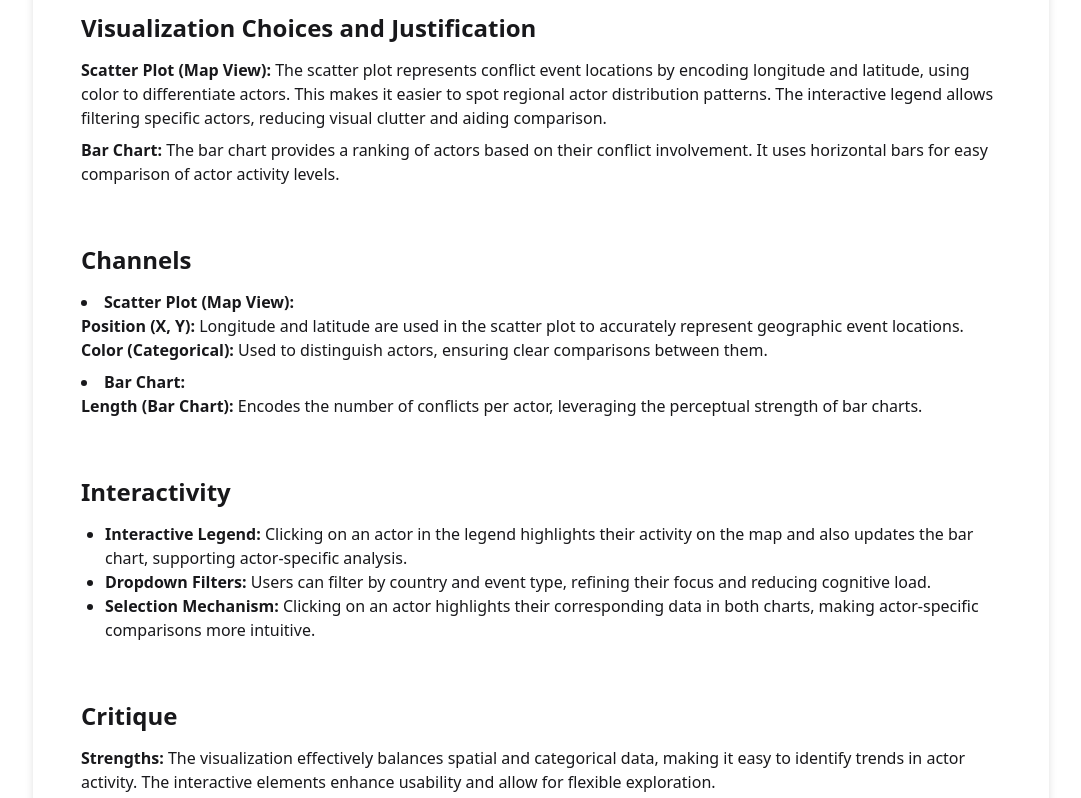
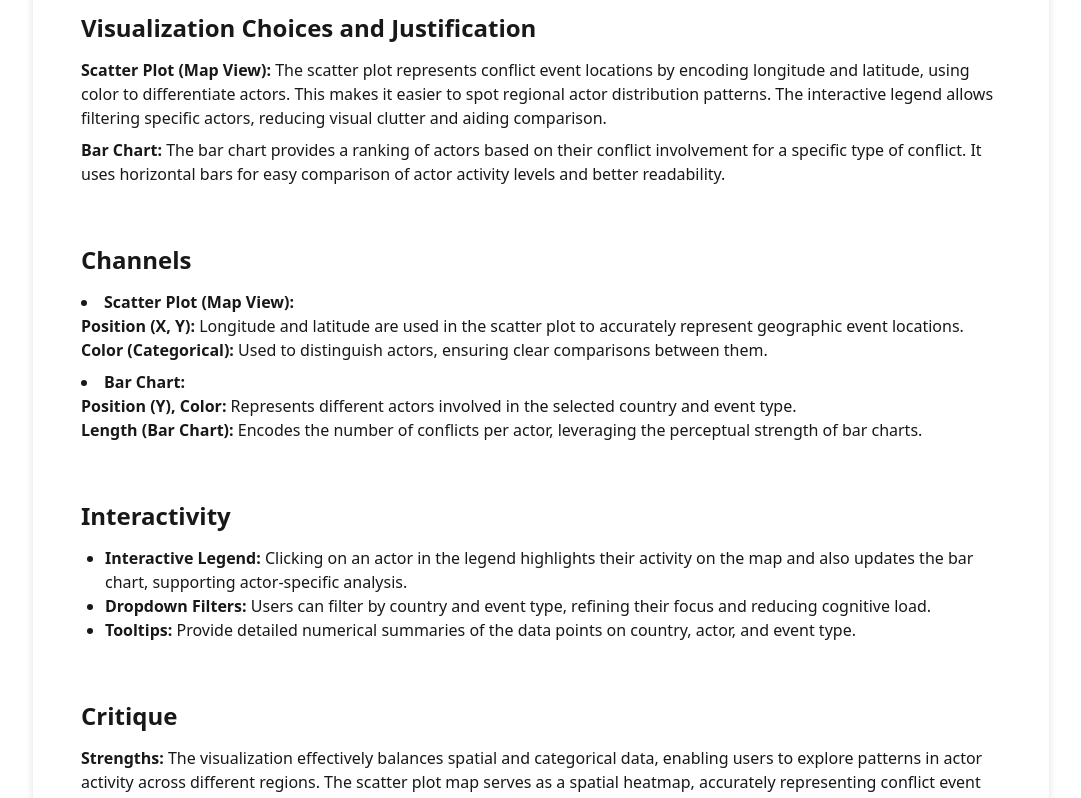
Before and after one commit to jessieshengyj/africa-conflict, a React (Vite) app: page /#/jessie in a window 1280 px wide. Shown: the part 3940-4738 px from the top of the page, without its empty margins (199-1280 px from the left). Built offline with nearby package versions, Linux system fonts and the light colour scheme.

Commit message:
Jessie's report updates

```diff
--- a/src/pages/PersonB.jsx
+++ b/src/pages/PersonB.jsx
@@ -175,7 +175,8 @@ function PersonB() {
                         </p>
                         <p>
                             <strong>Bar Chart:</strong> The bar chart provides a ranking of actors based on their
-                            conflict involvement. It uses horizontal bars for easy comparison of actor activity levels.
+                            conflict involvement for a specific type of conflict. It uses horizontal bars for easy
+                            comparison of actor activity levels and better readability.
                         </p>
                     </div>
                 </div>
@@ -193,6 +194,8 @@ function PersonB() {
                         </div>
                         <div>
                             <li><strong>Bar Chart:</strong></li>
+                            <p><strong>Position (Y), Color:</strong> Represents different actors involved in the
+                                selected country and event type.</p>
                             <p><strong>Length (Bar Chart):</strong> Encodes the number of conflicts per actor,
                                 leveraging the perceptual strength of bar charts.</p>
                         </div>
@@ -209,9 +212,12 @@ function PersonB() {
                         <li><strong>Dropdown Filters:</strong> Users can filter by country and event type, refining
                             their focus and reducing cognitive load.
                         </li>
-                        <li><strong>Selection Mechanism:</strong> Clicking on an actor highlights their corresponding
-                            data in both charts, making actor-specific comparisons more intuitive.
+                        <li><strong>Tooltips:</strong> Provide detailed numerical summaries of the
+                            data points on country, actor, and event type.
                         </li>
+                        {/*<li><strong>Selection Mechanism:</strong> Clicking on an actor highlights their corresponding*/}
+                        {/*    data in both charts, making actor-specific comparisons more intuitive.*/}
+                        {/*</li>*/}
                     </ul>
                 </div>
 
@@ -220,9 +226,13 @@ function PersonB() {
                     <h2 className="subtitle">Critique</h2>
                     <div className="section-sub">
                         <p><strong>Strengths:</strong> The visualization effectively balances spatial and categorical
-                            data, making it easy to identify trends in actor activity. The interactive elements enhance
-                            usability and allow for flexible exploration.</p>
-                        <p><strong>Limitations:</strong> The scatter plot may become cluttered if too many actors are
+                            data, enabling users to explore patterns in actor activity across different regions. The
+                            scatter plot map serves as a spatial heatmap, accurately representing conflict
+                            event locations while allowing users to detect geographic clustering. The bar chart, on the
+                            other hand, provides a clear numerical comparison of actor involvement, making it easier to
+                            rank and compare activity levels. The interactive elements allow users to filter
+                            for relevant information and highlighting allows for easy comparisons.</p>
+                        <p><strong>Limitations:</strong> The scatter plot may become cluttered with too many actors
                             selected. Additionally, using size encoding for conflict intensity could further improve
                             clarity by distinguishing high-impact events.</p>
                     </div>
```
